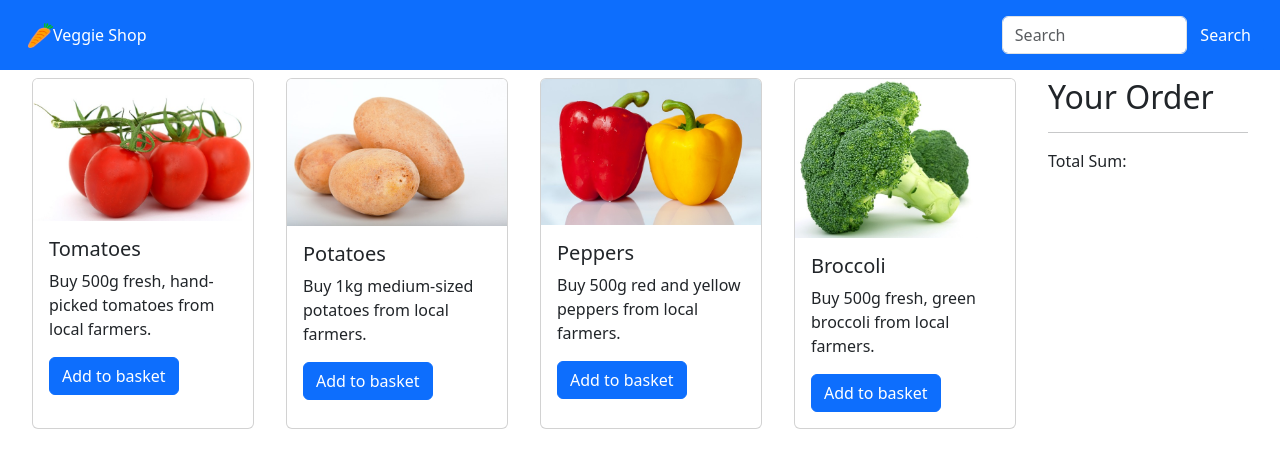
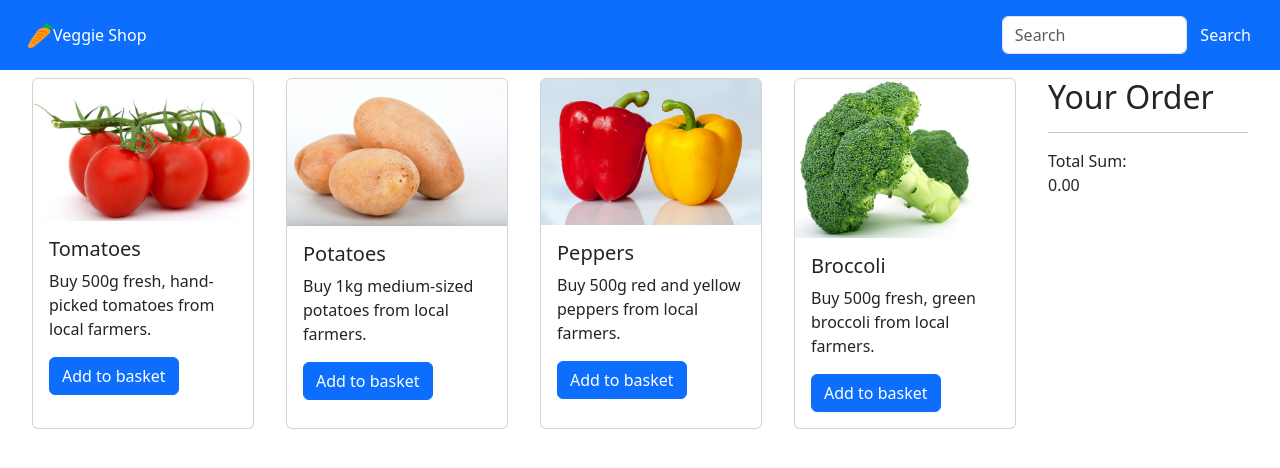
Before and after one commit to pkieber/simple-online-shop, a React (Create React App) app: page / in a window 1280 px wide. Shown: the top 468 px of the page. Built offline with nearby package versions, Linux system fonts and the light colour scheme.

Commit message:
add onRemove, onIncrease, onDecrease + style buttons

```diff
--- a/package.json
+++ b/package.json
@@ -6,8 +6,10 @@
     "@testing-library/jest-dom": "^5.16.5",
     "@testing-library/react": "^13.4.0",
     "@testing-library/user-event": "^13.5.0",
-    "bootstrap": "^5.3.0",
+    "bootstrap": "^5.3.1",
+    "bootstrap-icons": "^1.10.5",
     "react": "^18.2.0",
+    "react-bootstrap": "^2.8.0",
     "react-dom": "^18.2.0",
     "react-scripts": "5.0.1",
     "web-vitals": "^2.1.4"
--- a/src/App.jsx
+++ b/src/App.jsx
@@ -2,6 +2,8 @@ import React, { Component } from 'react';
 import Navbar from './components/navbar';
 import Product from './components/product';
 import ShoppingCart from './components/shopping-cart';
+import 'bootstrap-icons/font/bootstrap-icons.css';
+
 
 /**
  * Represents the main App component.
@@ -9,23 +11,15 @@ import ShoppingCart from './components/shopping-cart';
 class App extends Component {
     state = {
         items: []
-    }
+    };
 
-
-    /**
-     * Adds an item to the state's items array.
-     * @param {number} amount - The amount of the item.
-     * @param {string} name - The name of the item.
-     * @param {number} price - The price of the item.
-     * The setState method is used to update the state of a component.
-     */
+  // Function to handle adding an item to the cart
     addItem = (amount, name, price) => {
         let currentItems = this.state.items;
 
         let existingItem = this.state.items.find(item => item.name === name);
         if (existingItem) {
         existingItem.amount++;
-
         } else {
         currentItems.push({
             amount,
@@ -33,10 +27,35 @@ class App extends Component {
             price
         });
         }
+
         this.setState({ items: currentItems });
         console.log(this.state);
-    }
+    };
 
+    // Function to handle increasing the quantity of an item
+    handleIncrease = (name) => {
+        this.setState((prevState) => ({
+        items: prevState.items.map(item =>
+            item.name === name ? { ...item, amount: item.amount + 1 } : item
+        )
+        }));
+    };
+
+    // Function to handle decreasing the quantity of an item
+    handleDecrease = (name) => {
+        this.setState((prevState) => ({
+        items: prevState.items.map(item =>
+            item.name === name && item.amount > 1 ? { ...item, amount: item.amount - 1 } : item
+        )
+        }));
+    };
+
+    // Function to handle removing an item from the cart
+    handleRemove = (name) => {
+        this.setState((prevState) => ({
+        items: prevState.items.filter(item => item.name !== name)
+        }));
+    };
 
     /**
      * Render method of the App component.
@@ -44,8 +63,9 @@ class App extends Component {
      * @returns {JSX.Element} JSX representing the component's UI.
      */
     render() {
-        return <React.Fragment>
-            <Navbar/>
+        return (
+        <React.Fragment>
+            <Navbar />
             <div className='main-container'>
             <div className='product-container'>
                 <Product onAdd={() => this.addItem(1, 'Tomatoes', 2.99)} image="tomatoe.jpg" title="Tomatoes" description="Buy 500g fresh, hand-picked tomatoes from local farmers."/>
@@ -53,9 +73,15 @@ class App extends Component {
                 <Product onAdd={() => this.addItem(1, 'Peppers', 4.99)} image="peppers.jpg" title="Peppers" description="Buy 500g red and yellow peppers from local farmers."/>
                 <Product onAdd={() => this.addItem(1, 'Broccoli', 5.99)} image="broccoli.jpg" title="Broccoli" description="Buy 500g fresh, green broccoli from local farmers."/>
             </div>
-                <ShoppingCart items={this.state.items}/>
+            <ShoppingCart
+                items={this.state.items}
+                onRemove={this.handleRemove}
+                onIncrease={this.handleIncrease}
+                onDecrease={this.handleDecrease}
+            />
             </div>
-        </React.Fragment>;
+        </React.Fragment>
+        );
     }
 }
 
--- a/src/components/product.jsx
+++ b/src/components/product.jsx
@@ -10,6 +10,7 @@ class Product extends Component {
     /**
      * Render method of the Product component.
      * Renders the product UI.
+     * "props" (short for properties) is a mechanism for passing data from a parent component to a child component.
      * @returns {JSX.Element} JSX representing the component's UI.
      */
     render() {
--- a/src/components/shopping-cart.jsx
+++ b/src/components/shopping-cart.jsx
@@ -1,59 +1,37 @@
-import React, { Component } from 'react';
+import React from 'react';
 
-/**
- * Represents a shopping cart component.
- */
-class ShoppingCart extends Component {
-    state = {
-        /**
-         * The items in the shopping cart.
-         * @type {Array<{ amount: number, name: string, price: number }>}
-         */
-        items: [
-            {
-                amount: 1,
-                name: 'Tomatoes',
-                price: 2.99,
-            },
-            {
-                amount: 1,
-                name: 'Potatoes',
-                price: 3.99,
-            },{
-                amount: 1,
-                name: 'Peppers',
-                price: 4.99,
-            },
-            {
-                amount: 1,
-                name: 'Broccoli',
-                price: 5.99,
-            },
-        ]
-    };
-
-
-    /**
-     * Render method of the ShoppingCart component.
-     * Renders the shopping cart UI.
-     * @returns {JSX.Element} JSX representing the component's UI.
-     */
-    render() {
-        return <div className='shopping-cart'>
-            <h2>Your Order</h2>
-            { this.props.items.map(item =>
-                <div key={ item.name }>
-                    {item.amount} x {item.name} (${item.price}) =
-                        ${(item.amount * item.price).toFixed(2)}
+const ShoppingCart = ({ items, onRemove, onIncrease, onDecrease }) => {
+    return (
+        <div className='shopping-cart'>
+        <h2>Your Order</h2>
+        {items.map(item => (
+            <div key={item.name}>
+                {item.amount} x {item.name} (${item.price}) = ${(item.amount * item.price).toFixed(2)}
+                <div className="icons-container">
+                    <i
+                    onClick={() => onIncrease(item.name)}
+                    className="bi bi-plus-circle-fill icons"
+                    ></i>
+                    <i
+                    onClick={() => onDecrease(item.name)}
+                    className="bi bi-dash-circle-fill icons"
+                    ></i>
+                    <i
+                    onClick={() => onRemove(item.name)}
+                    className="bi bi-x-circle-fill icons"
+                    ></i>
                 </div>
-                )
-            }
-            <hr />
+            </div>
+        ))}
+        <hr />
+        <div>
+            Total Sum:
             <div>
-                Total Sum:
+            {items.reduce((total, item) => total + item.amount * item.price, 0).toFixed(2)}
             </div>
-        </div>;
-    }
-}
+        </div>
+        </div>
+    );
+};
 
 export default ShoppingCart;
--- a/src/style.css
+++ b/src/style.css
@@ -29,3 +29,13 @@
         flex-direction: column;
     }
 }
+
+.icons-container {
+    display: fleX;
+    gap: 5px;
+}
+
+.icons {
+    color: var(--bs-primary);
+    cursor: pointer;
+}
```
Also changed, not shown: 1 other file (tests, documents, lock files or other folders). Lines whose indentation alone changed are shown as unchanged.
